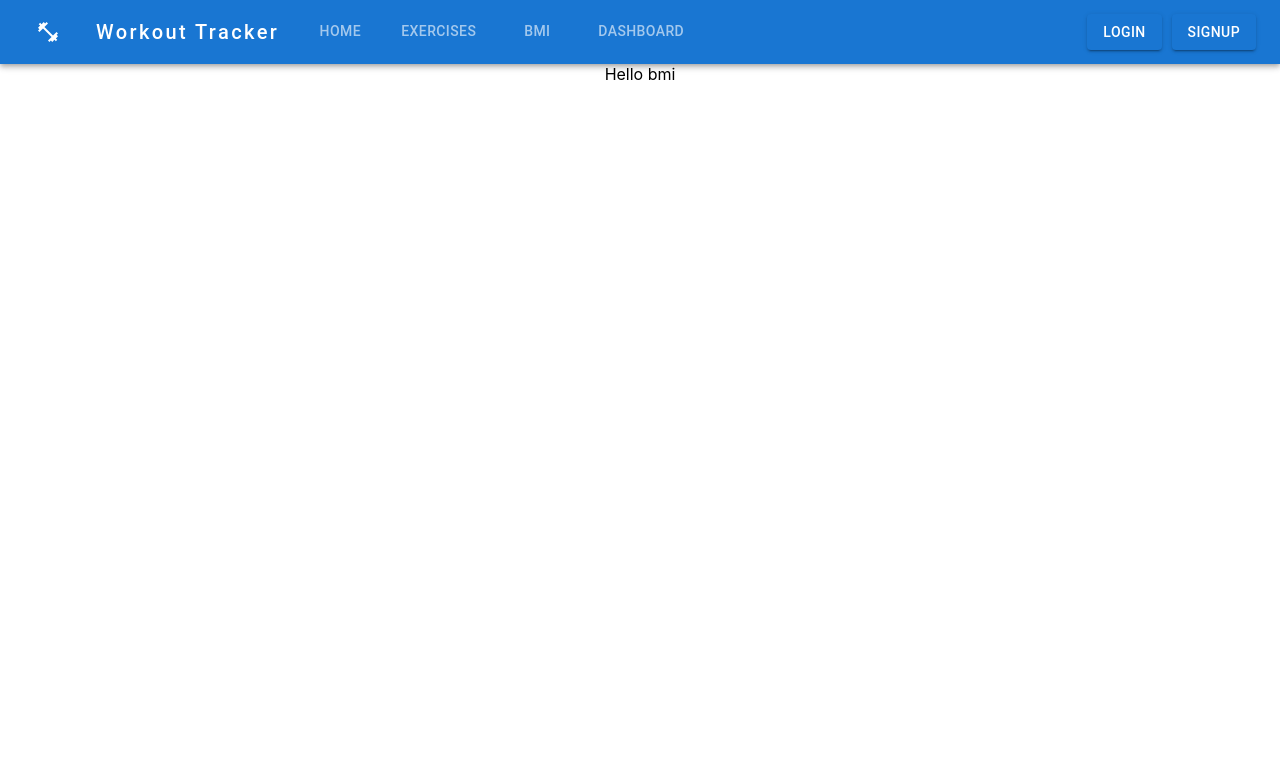
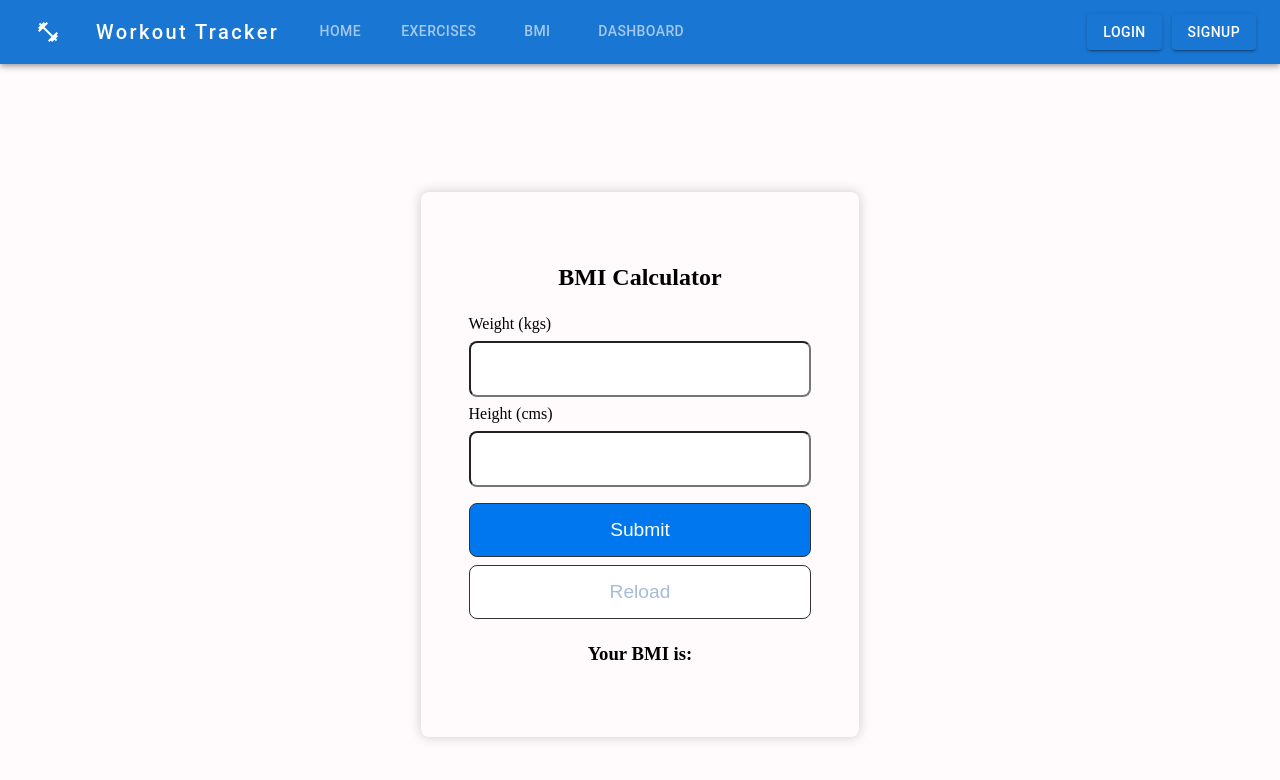
Before and after one commit to 17Sachinsingh/Workout-Tracker, a React (Create React App) app: page /bmi in a window 1280 px wide. Shown: the top 780 px of the page. Built offline with nearby package versions, Linux system fonts and the light colour scheme; the HTML template or start-up script is replaced by a standard one.

Commit message:
home page done

```diff
--- a/src/App.css
+++ b/src/App.css
@@ -1,38 +1,144 @@
-.App {
-  text-align: center;
+body {
+  font-family: 'Josefin Sans';
+  background-color: #FFFAFB;
 }
 
-.App-logo {
-  height: 40vmin;
-  pointer-events: none;
+* {
+  padding: 0px;
+  margin: 0px;
+  box-sizing: border-box;
+
 }
 
-@media (prefers-reduced-motion: no-preference) {
-  .App-logo {
-    animation: App-logo-spin infinite 20s linear;
+::-webkit-scrollbar {
+  width: 0px;
+}
+
+.right-arrow,
+.left-arrow {
+  cursor: pointer;
+  background: transparent;
+  outline: none;
+  border: none;
+  display: flex;
+  justify-content: center;
+  align-items: center;
+  color: #FF2625;
+  font-size: 25px;
+  border-radius: 4px;
+  position: absolute;
+  bottom: -20px;
+  right: 80px;
+  transform: scale(1, 1);
+  transition: 0.3s all ease-in-out;
+}
+
+.right-arrow {
+  right: 140px;
+}
+
+.right-arrow:hover,
+.left-arrow:hover {
+  transform: scale(1.3, 1.3);
+}
+
+.react-horizontal-scrolling-menu--wrapper {
+  width: 100%;
+  display: flex;
+  flex-wrap: wrap;
+}
+
+.detail-image {
+  width: 729px;
+  height: 742px;
+}
+
+.hero-banner-img {
+  position: absolute;
+  right: 40px;
+  top: 0px;
+  width: 700px;
+  height: fit-content;
+  margin-top: -110px;
+
+}
+
+.exercise-card {
+  width: 400px;
+  height: 445px;
+  background: #fff;
+  border-top: 4px solid #FF2625;
+  border-bottom-left-radius: 20px;
+  text-decoration: none;
+  display: flex;
+  justify-content: space-between;
+  flex-direction: column;
+  padding-bottom: 10px;
+  transform: scale(1, 1);
+  transition: 0.3s all ease-in-out;
+}
+
+.exercise-card img {
+  height: 326px;
+}
+
+.bodyPart-card {
+  transform: scale(1, 1);
+  transition: 0.3s all ease-in-out;
+}
+
+.exercise-card:hover,
+.bodyPart-card:hover {
+  transform: scale(1.1, 1.1);
+}
+
+.search-btn:hover {
+  color: #FF2625 !important;
+  border: 1px solid #FF2625 !important;
+}
+
+.exercise-video {
+  display: flex;
+  flex-direction: column;
+  gap: 24px;
+  width: 387px;
+  height: 381px;
+  text-decoration: none;
+}
+
+@media screen and (max-width:1200px) {
+  .detail-image {
+    width: 300px;
+    height: 300px;
+  }
+
+
+  .react-horizontal-scrolling-menu--scroll-container {
+    width: 500px;
+  }
+
+  .left-arrow,
+  .right-arrow {
+    position: static !important;
+  }
+
+  .hero-banner-img {
+    display: none;
+  }
+
+  .exercise-card {
+    width: 320px;
+  }
+
+  .exercise-video {
+    width: 320px;
+    height: 300px;
+  }
+
+}
+
+@media screen and (max-width:400px) {
+  .exercise-card {
+    width: 280px;
   }
 }
-
-.App-header {
-  background-color: #282c34;
-  min-height: 100vh;
-  display: flex;
-  flex-direction: column;
-  align-items: center;
-  justify-content: center;
-  font-size: calc(10px + 2vmin);
-  color: white;
-}
-
-.App-link {
-  color: #61dafb;
-}
-
-@keyframes App-logo-spin {
-  from {
-    transform: rotate(0deg);
-  }
-  to {
-    transform: rotate(360deg);
-  }
-}
--- a/src/components/Bmi.jsx
+++ b/src/components/Bmi.jsx
@@ -1,9 +1,63 @@
-import React from 'react'
+import React ,{useState} from 'react'
+import '../styles/bmi.css'
+const Bmi = () => {
+  const [weight,setWeight]=useState(' ')
+  const [height,setHeight]=useState(' ')
+  const [bmi,setBmi]=useState(' ')
+  const [message,setMessage]=useState(' ')
+  let calcBmi = (event) => {
+      //prevent submitting to the server
+      event.preventDefault()
 
-const Bmi = () => {
+      if (weight === 0 || height === 0) {
+        alert('Please enter a valid weight and height')
+      } else {
+        let bmi = (weight *10000 / (height * height) )
+        setBmi(bmi.toFixed(1))
+
+        // Logic for message
+
+        if (bmi < 25) {
+          setMessage('You are underweight')
+        } else if (bmi >= 25 && bmi < 30) {
+          setMessage('You are a healthy weight')
+        } else {
+          setMessage('You are overweight')
+        }
+      }
+    }
+
+
+    let reload = () => {
+      window.location.reload()
+    }
   return (
-    <div>
-      Hello bmi
+    <div className="app">
+    <div className='container'>
+      <h2 className='center'>BMI Calculator</h2>
+      <form onSubmit={calcBmi}>
+
+        <div>
+          <label>Weight (kgs)</label>
+          <input value={weight} onChange={(e) => setWeight(e.target.value)} />
+        </div>
+
+        <div>
+          <label>Height (cms)</label>
+          <input value={height} onChange={(event) => setHeight(event.target.value)} />
+        </div>
+
+        <div>
+          <button className='btn' type='submit'>Submit</button>
+          <button className='btn btn-outline' onClick={reload} type='submit'>Reload</button>
+        </div>
+      </form>
+
+      <div className='center'>
+        <h3>Your BMI is: {bmi}</h3>
+        <p>{message}</p>
+      </div>
+    </div>
     </div>
   )
 }
--- a/src/components/Home.jsx
+++ b/src/components/Home.jsx
@@ -1,24 +1,30 @@
 import React from 'react'
-import { Box,Button,Typography,Container } from '@mui/material'
+import { Box,Button,Typography,Stack } from '@mui/material'
+import HeroBannerImage from '../styles/image3.jpg'
 const Home = () => {
   return (
-    <Container>
+    <React.Fragment>
+        <Box sx={{mt:'212px'}} position='relative' p='20px'>
+            <Typography color="#FF2625" fontWeight="600" fontSize="26px">Get Fit</Typography>
+            <Typography fontWeight={700} sx={{ fontSize: { lg: '44px', xs: '40px' } }} mb="23px" mt="30px">
+      Sweat, Smile <br />
+      And Repeat
+    </Typography>
+    <Typography fontSize="22px" fontFamily="Alegreya" lineHeight="35px">
+      Check out the most effective exercises personalized to you
+    </Typography>
+    <Stack>
+      <a href="#exercises" style={{ marginTop: '45px', textDecoration: 'none', width: '200px', textAlign: 'center', background: '#FF2625', padding: '14px', fontSize: '22px', textTransform: 'none', color: 'white', borderRadius: '4px' }}>Explore Exercises</a>
+    </Stack>
+    <Typography fontWeight={600} color="#FF2625" sx={{ opacity: '0.1', display: { lg: 'block', xs: 'none' }, fontSize: '200px' }}>
+      Exercise
+    </Typography>
+    <img src={HeroBannerImage} alt="hero-banner" className="hero-banner-img" />
+        </Box>
 
-        <Typography variant='h4'
-        sx={{color:'blue', ml:'22px',mt:'100px'}}>
-            Live
-        </Typography>
-        <Typography variant='h3'
-        sx={{color:'turquoise', ml:'22px'}}>
-            Sweat
-        </Typography>
-        <Typography variant='h1'
-        sx={{color:'blue', ml:'22px'}}>
-            Burn
-        </Typography>
-        <Button variant='contained' color='secondary'sx={{my:'20px' }}>Explore Exercises</Button>
-    </Container>
-  )
+  </React.Fragment>
+
+  );
 }
 
 export default Home
--- a/src/components/navbar.jsx
+++ b/src/components/navbar.jsx
@@ -5,7 +5,7 @@ import { Link } from 'react-router-dom';
 const Navbar = () => {
   const[value,setValue]=useState('Home');
   return (
-    <AppBar position='static' sx>
+    <AppBar position='static' >
         <Container maxWidth="xl">
             <Toolbar disableGutters>
               <IconButton variant="contained" size='large' sx={{color:"white"}} >
--- /dev/null
+++ b/src/styles/bmi.css
@@ -0,0 +1,65 @@
+
+* {
+    box-sizing: border-box;
+    margin: 0;
+    padding: 0;
+  }
+
+  .app {
+    display: flex;
+    flex-direction: column;
+    justify-content: center;
+    align-items: center;
+    width: 100%;
+    height: 100vh;
+  }
+
+  .container {
+    box-shadow: 0px 0px 12px #ccc;
+    border-radius: 8px;
+    padding: 3rem;
+  }
+
+  input {
+    width: 100%;
+    font-size: 1.2rem;
+    padding: 15px 4px;
+    margin: 8px 0;
+    border-radius: 8px;
+  }
+
+  .btn {
+    display: block;
+    width: 100%;
+    font-size: 1.2rem;
+    margin: 8px 0;
+    padding: 15px 0;
+    background-color: #0077EE;
+    color: #fff;
+    border: 1px solid #333;
+    border-radius: 8px;
+    cursor: pointer;
+  }
+  /* unvisited link */
+
+  .btn-outline {
+    background-color: #fff;
+    color: #A6BCDA;
+  }
+
+  .center {
+    text-align: center;
+    margin: 24px 0;
+  }
+
+  p {
+    margin: 10px 0;
+  }
+
+  .img-container {
+    text-align: center;
+  }
+
+  .img-container img {
+    height: 200px;
+  }
```
Also changed, not shown: src/styles/Home.css (deleted).
